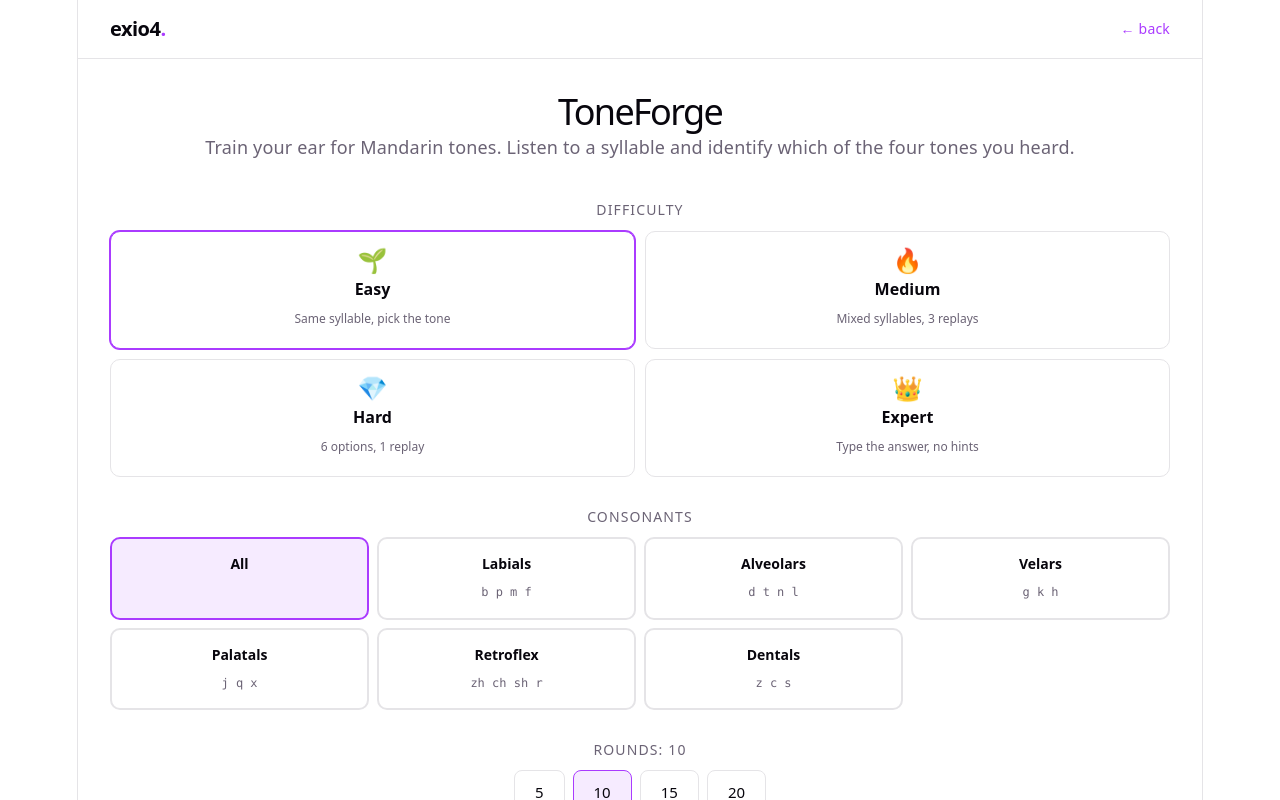
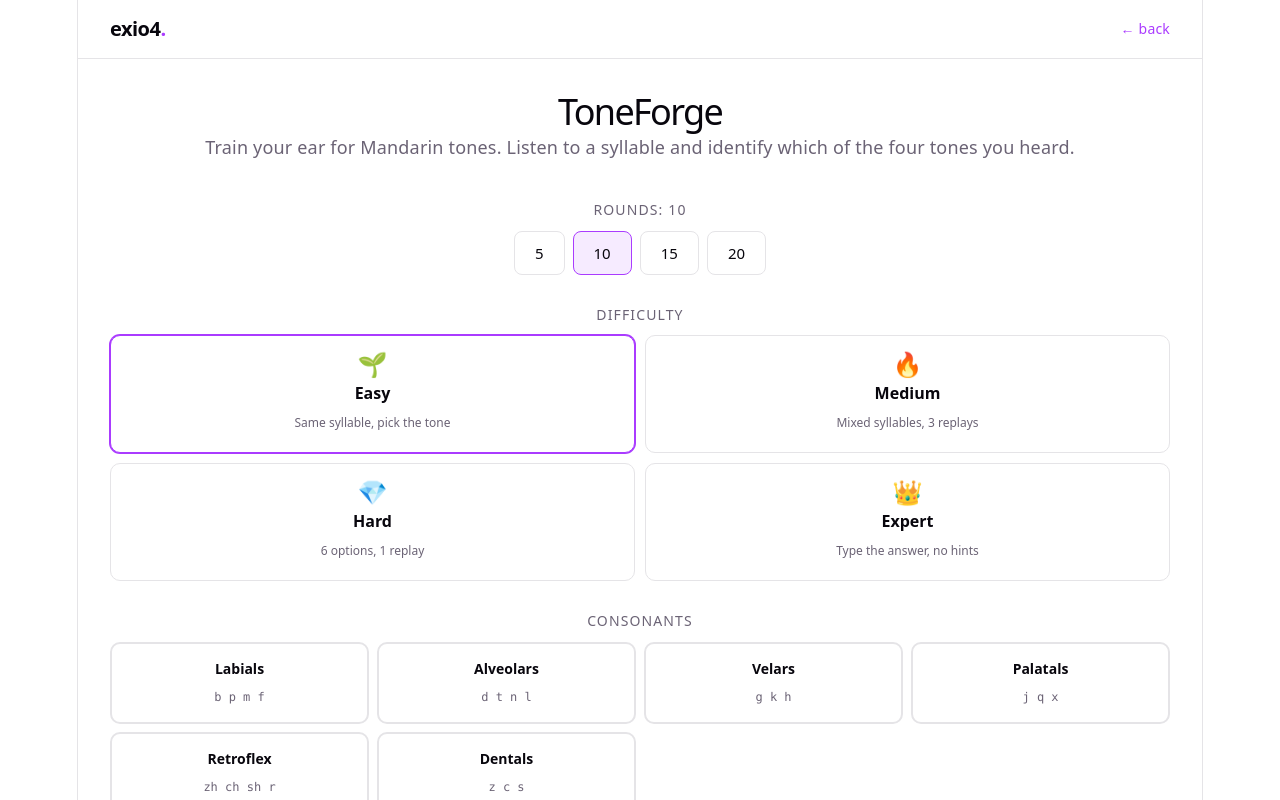
Before and after one commit to EXio4/exio4.github.io, a React (Vite) app: page /apps/toneforge in a window 1280 px wide. Shown: the top 800 px of the page. Built offline with nearby package versions, Linux system fonts and the light colour scheme.

Commit message:
Multi-select consonants, rounds moved above difficulty, engine supports initialGroups array

```diff
--- a/src/apps/toneforge/SetupScreen.tsx
+++ b/src/apps/toneforge/SetupScreen.tsx
@@ -21,31 +21,29 @@ const TONES = [
   { tone: 4, mark: 'ˋ', name: '4th', full: 'Falling', char: 'mà' },
 ]
 
-// Bopomofo lexicographical order
-const CONSONANT_GROUPS: { key: InitialGroup | ''; label: string; initials: string }[] = [
-  { key: '',           label: 'All',        initials: '' },
-  { key: 'labials',    label: 'Labials',    initials: 'b p m f' },
-  { key: 'alveolars',  label: 'Alveolars',  initials: 'd t n l' },
-  { key: 'velars',     label: 'Velars',     initials: 'g k h' },
-  { key: 'palatals',   label: 'Palatals',   initials: 'j q x' },
-  { key: 'retroflex',  label: 'Retroflex',  initials: 'zh ch sh r' },
-  { key: 'dentals',    label: 'Dentals',    initials: 'z c s' },
+const CONSONANT_GROUPS: { key: InitialGroup; label: string; initials: string }[] = [
+  { key: 'labials',   label: 'Labials',   initials: 'b p m f' },
+  { key: 'alveolars', label: 'Alveolars', initials: 'd t n l' },
+  { key: 'velars',    label: 'Velars',    initials: 'g k h' },
+  { key: 'palatals',  label: 'Palatals',  initials: 'j q x' },
+  { key: 'retroflex', label: 'Retroflex', initials: 'zh ch sh r' },
+  { key: 'dentals',   label: 'Dentals',   initials: 'z c s' },
 ]
 
-function toggle(arr: number[], val: number): number[] {
+function toggle<T>(arr: T[], val: T): T[] {
   if (arr.includes(val)) return arr.filter(v => v !== val)
   return [...arr, val]
 }
 
 export function SetupScreen({ onStart }: Props) {
   const [tier, setTier] = useState<Tier>('easy')
-  const [group, setGroup] = useState<InitialGroup | ''>('')
   const [rounds, setRounds] = useState(10)
+  const [groups, setGroups] = useState<InitialGroup[]>([])
   const [tones, setTones] = useState<number[]>([1, 2, 3, 4])
 
   const handleStart = () => {
     const config: ToneForgeConfig = { tier, roundsPerGame: rounds, tones }
-    if (group) config.initialGroup = group as InitialGroup
+    if (groups.length > 0) config.initialGroups = groups
     onStart(config)
   }
 
@@ -56,6 +54,21 @@ export function SetupScreen({ onStart }: Props) {
         Train your ear for Mandarin tones. Listen to a syllable and identify which
         of the four tones you heard.
       </p>
+
+      <section className="tf-setup-section">
+        <h2 className="tf-setup-label">Rounds: {rounds}</h2>
+        <div className="tf-rounds-row">
+          {ROUND_OPTIONS.map((n) => (
+            <button
+              key={n}
+              className={`tf-rounds-btn${rounds === n ? ' is-active' : ''}`}
+              onClick={() => setRounds(n)}
+            >
+              {n}
+            </button>
+          ))}
+        </div>
+      </section>
 
       <section className="tf-setup-section">
         <h2 className="tf-setup-label">Difficulty</h2>
@@ -77,31 +90,19 @@ export function SetupScreen({ onStart }: Props) {
       <section className="tf-setup-section">
         <h2 className="tf-setup-label">Consonants</h2>
         <div className="tf-consonant-grid">
-          {CONSONANT_GROUPS.map((g) => (
+          {CONSONANT_GROUPS.map((g) => {
+            const active = groups.includes(g.key)
+            return (
               <button
                 key={g.key}
-              className={`tf-consonant-chip${group === g.key ? ' is-active' : ''}`}
-              onClick={() => setGroup(g.key)}
+                className={`tf-consonant-chip${active ? ' is-active' : ''}`}
+                onClick={() => setGroups(toggle(groups, g.key))}
               >
                 <span className="tf-consonant-name">{g.label}</span>
                 <span className="tf-consonant-initials">{g.initials}</span>
               </button>
-          ))}
-        </div>
-      </section>
-
-      <section className="tf-setup-section">
-        <h2 className="tf-setup-label">Rounds: {rounds}</h2>
-        <div className="tf-rounds-row">
-          {ROUND_OPTIONS.map((n) => (
-            <button
-              key={n}
-              className={`tf-rounds-btn${rounds === n ? ' is-active' : ''}`}
-              onClick={() => setRounds(n)}
-            >
-              {n}
-            </button>
-          ))}
+            )
+          })}
         </div>
       </section>
 
--- a/src/apps/toneforge/toneforge.ts
+++ b/src/apps/toneforge/toneforge.ts
@@ -24,6 +24,7 @@ export interface ToneForgeConfig {
   tier: Tier;
   targetSyllable?: string;               // base only, e.g. "ni" (Easy tier)
   initialGroup?: InitialGroup;           // limit pool to these initials
+  initialGroups?: InitialGroup[];        // combine multiple groups
   roundsPerGame?: number;                // default 10
   distractorsStrategy?: DistractorStrategy; // override tier default
   tones?: number[];                      // which tones to include (default [1,2,3,4])
@@ -142,6 +143,15 @@ function getPool(config: ToneForgeConfig): string[] {
       throw new Error(`Invalid target syllable: "${config.targetSyllable}"`);
     }
     return [config.targetSyllable];
+  }
+  if (config.initialGroups && config.initialGroups.length > 0) {
+    const bases = new Set<string>();
+    for (const group of config.initialGroups) {
+      for (const base of getBasesForGroup(group)) {
+        bases.add(base);
+      }
+    }
+    return [...bases];
   }
   if (config.initialGroup) {
     return getBasesForGroup(config.initialGroup);
```
Lines whose indentation alone changed are shown as unchanged.
